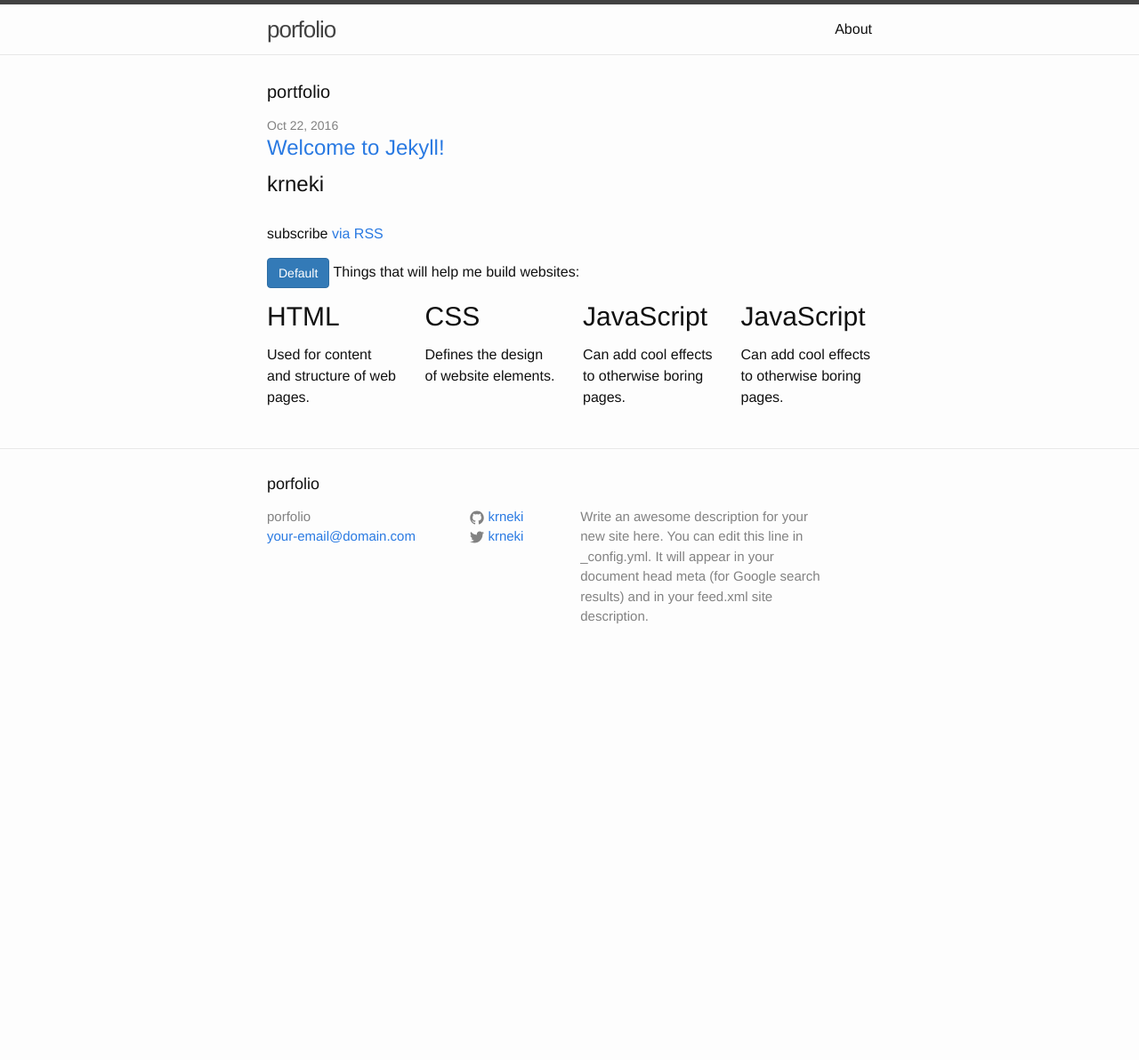
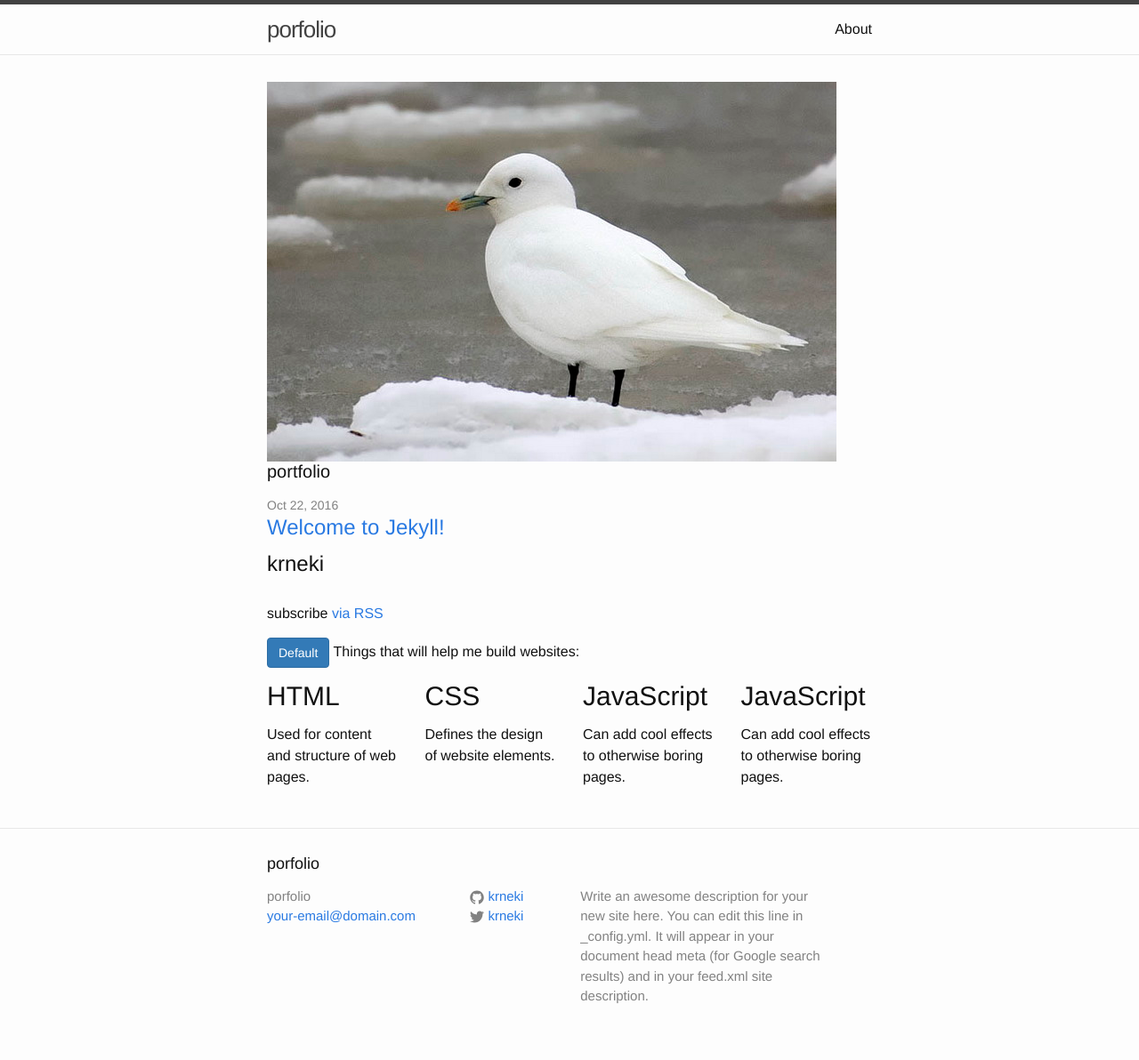
Before and after one commit to spelacuk/my-website, a Jekyll site: the page built from index.html, in a window 1280 px wide. Shown: the whole page at 89% size. Built offline with Jekyll 4.4.1, drawn with Linux system fonts in a browser that asks for light colours; before the commit the page ends 900 px from its top, so only the background shows below that.

Commit message:
Dodala sliko

```diff
--- a/index.html
+++ b/index.html
@@ -3,7 +3,7 @@ layout: default
 ---
 
 <div class="home">
-
+<img src="images/ivory_gull.jpg">
   <h1 class="page-heading">portfolio</h1>
 
   <ul class="post-list">
```
Also changed, not shown: images/ivory_gull.jpg (added), 3 other files.
